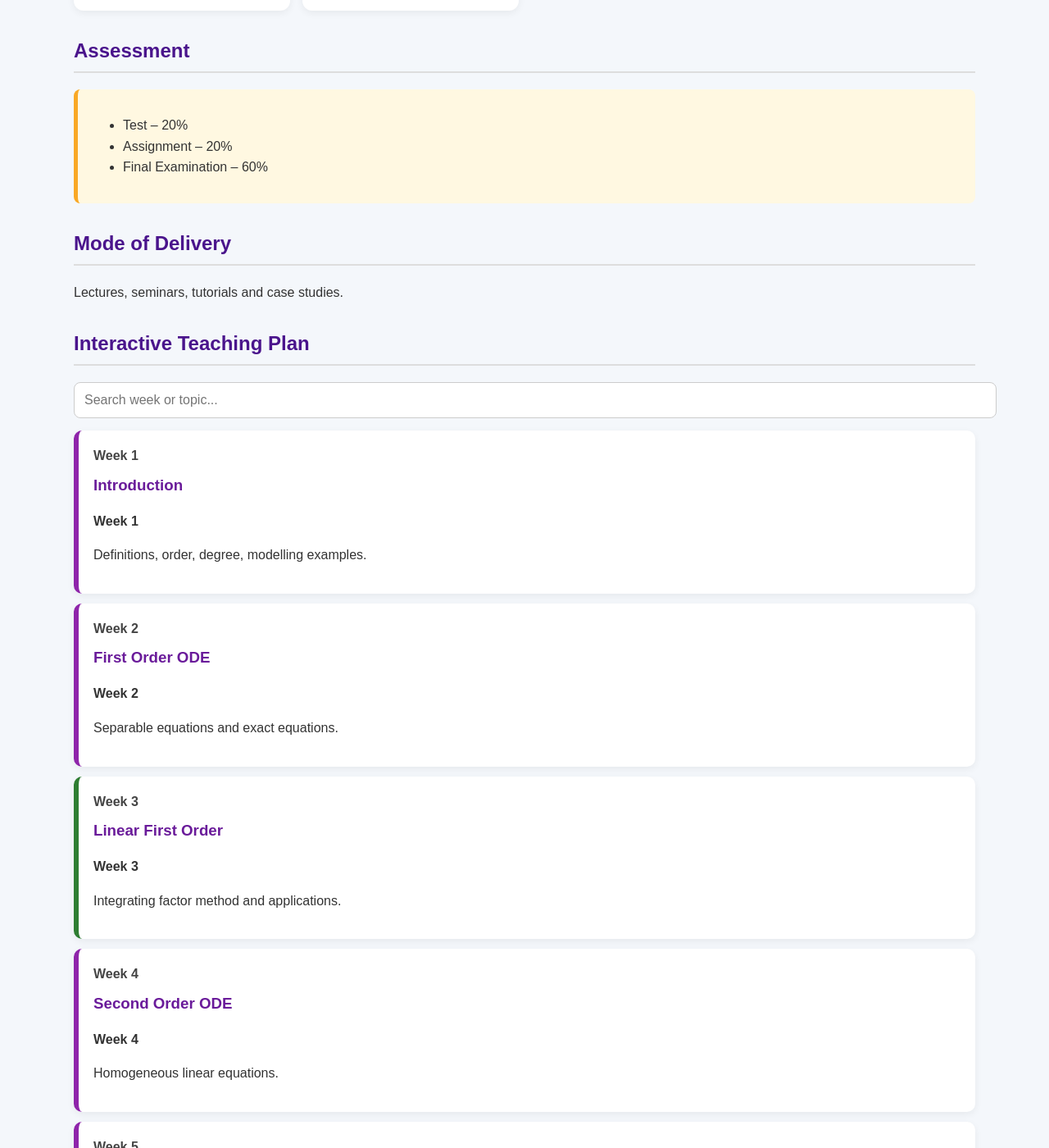
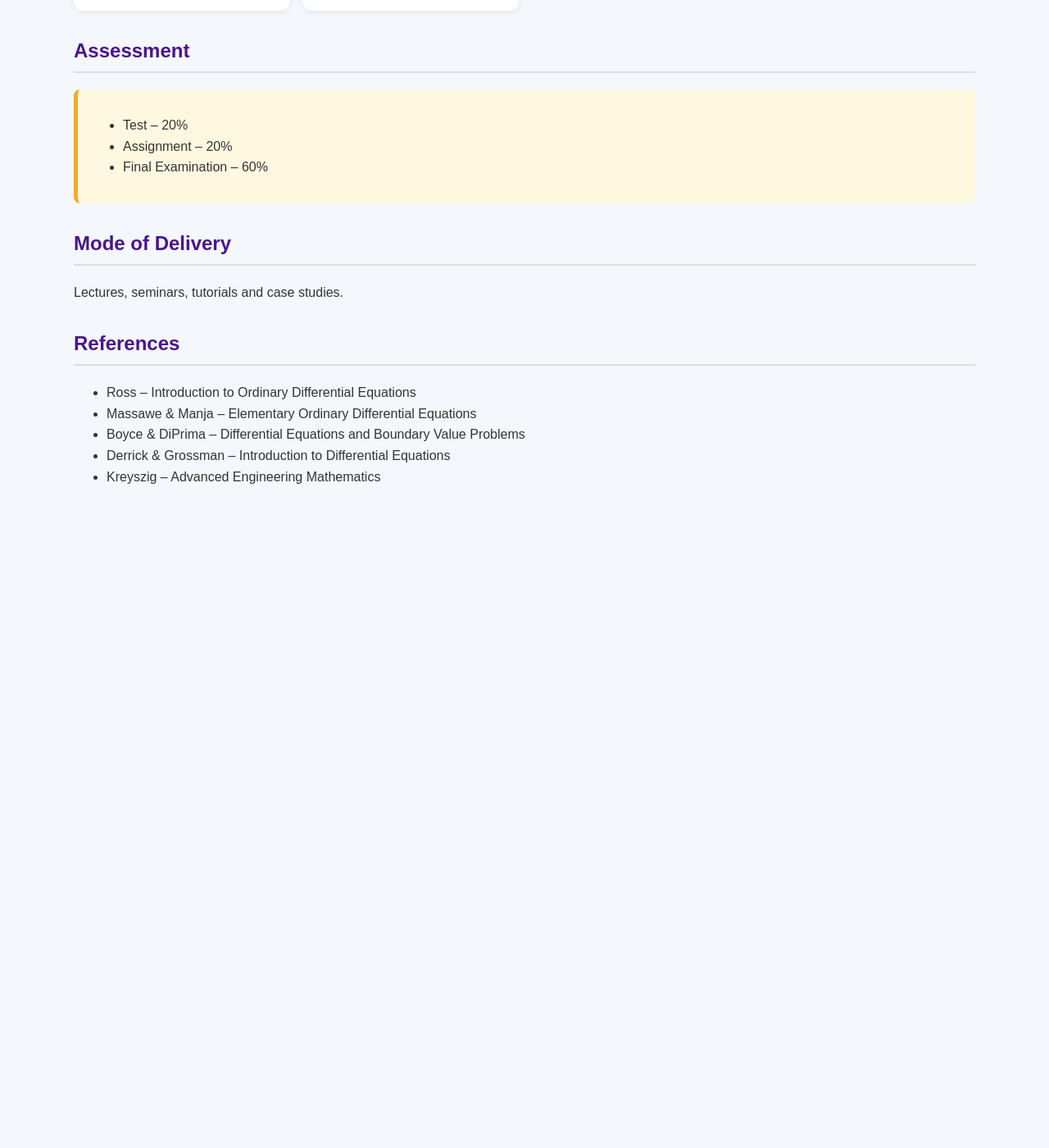
Before and after one commit to FomeA/FomeA.github.io, a Jekyll site: the page _teaching/mat102/index.html, which Jekyll copies as it is, in a window 1280 px wide and 1400 px high, scrolled down 1388 px. Shown: the whole window at 82% size. Built offline with Jekyll 4.4.1, drawn with Linux system fonts in a browser that asks for light colours; after the commit the page ends 2018 px from its top, so only the background shows below that; some of the changed text lies outside the part shown.

Commit message:
Update index.html

```diff
--- a/_teaching/mat102/index.html
+++ b/_teaching/mat102/index.html
@@ -252,13 +252,13 @@ first and second order equations, Laplace transforms, and qualitative analysis o
 <h2>Mode of Delivery</h2>
 <p>Lectures, seminars, tutorials and case studies.</p>
 
-<h2>Interactive Teaching Plan</h2>
+<!--<h2>Interactive Teaching Plan</h2>
 
 <div class="search">
 <input type="text" id="planSearch" placeholder="Search week or topic...">
 </div>
 
-<div id="planContainer"></div>
+<div id="planContainer"></div>-->
 
 <h2>References</h2>
 
@@ -270,7 +270,7 @@ first and second order equations, Laplace transforms, and qualitative analysis o
 <li>Kreyszig – Advanced Engineering Mathematics</li>
 </ul>
 
-<script>
+<!-- <script>
 const topicSearch = document.getElementById("searchBox");
 const topics = document.querySelectorAll(".topic");
 
@@ -329,7 +329,7 @@ plan.innerHTML="<p>No matching sessions found.</p>";
 
 planSearch.addEventListener("input", renderPlan);
 renderPlan();
-</script>
+</script> -->
 
 </body>
 </html>
```
